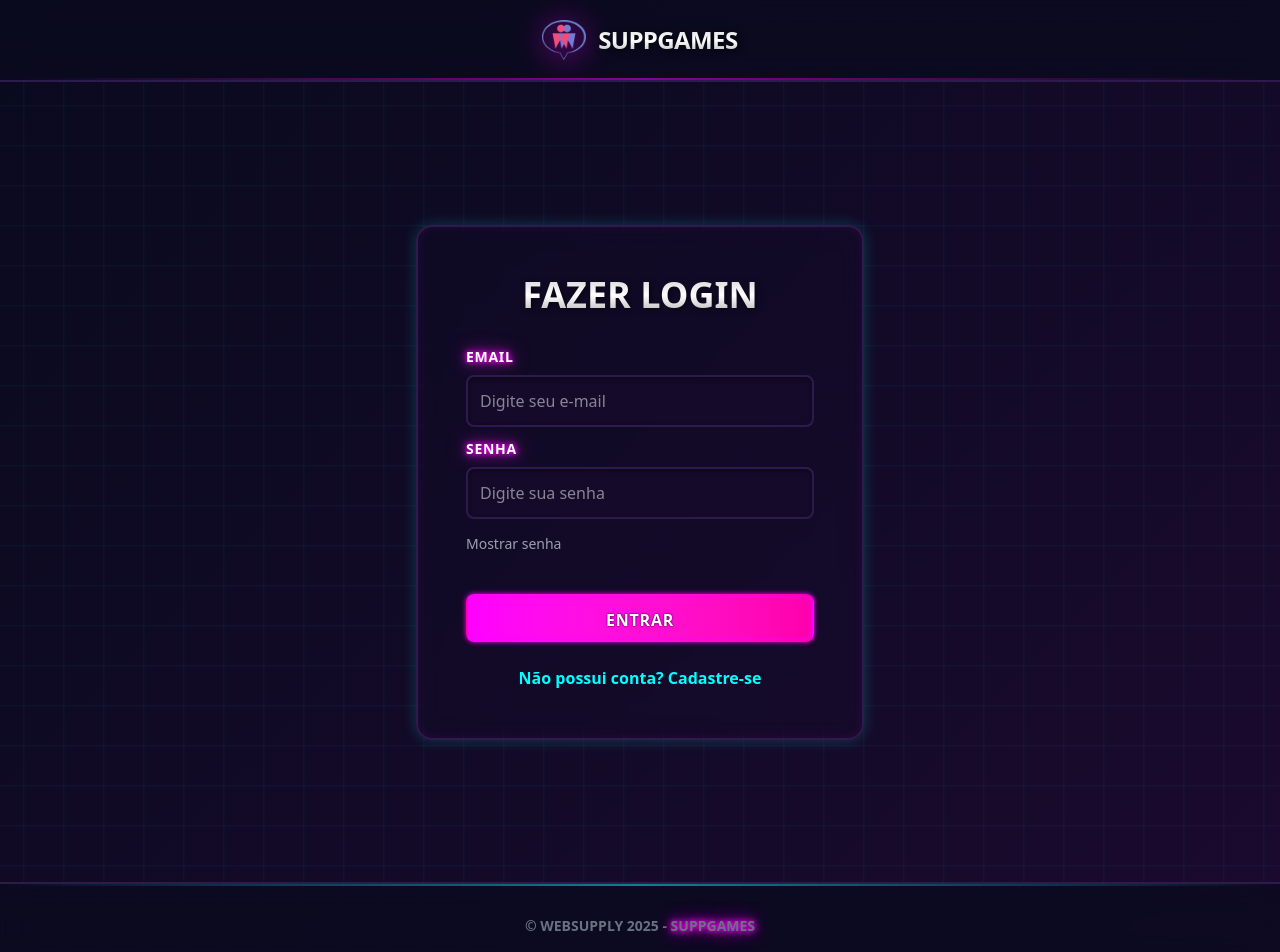
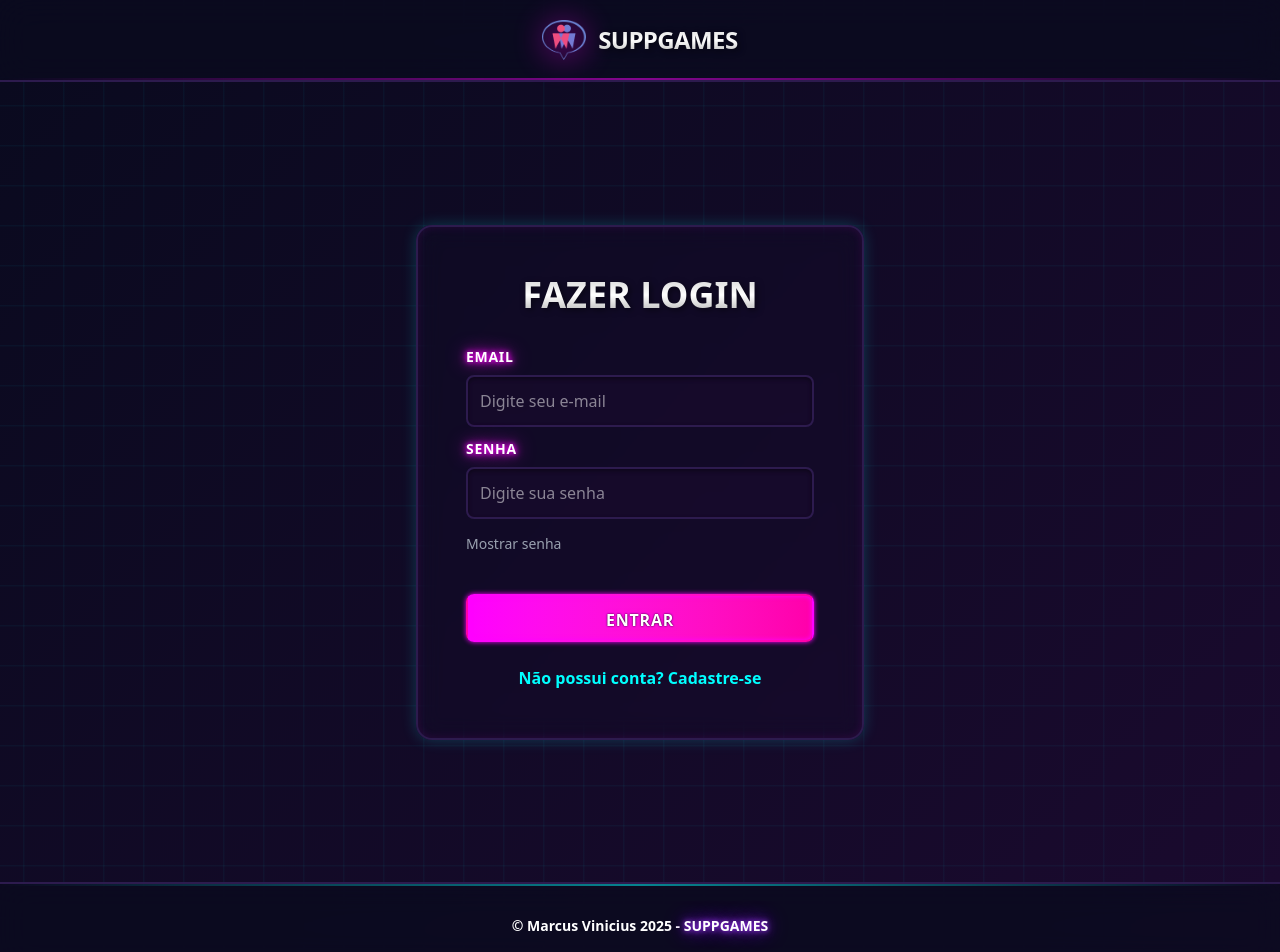
Before and after one commit to Markscsl/supp-games-frontend, a Vue app: page /login in a window 1280 px wide. Shown: the top 952 px of the page. Built offline with nearby package versions, Linux system fonts and the light colour scheme.

Commit message:
fix: http error

```diff
--- a/src/components/Footer.vue
+++ b/src/components/Footer.vue
@@ -4,8 +4,8 @@
 
     <div class="max-w-7xl mx-auto px-8 py-8">
       <div class="flex flex-col md:flex-row justify-center items-center gap-4">
-        <p class="text-gray-500 text-sm font-bold">
-          &copy; WEBSUPPLY 2025 - <span class="neon-text-pink">SUPPGAMES</span>
+        <p class="text-white text-sm font-bold">
+          &copy; Marcus Vinicius 2025 - <span class="neon-text-purple">SUPPGAMES</span>
         </p>
         </div>
       </div>
--- a/src/services/apiService.js
+++ b/src/services/apiService.js
@@ -69,6 +69,6 @@ export const annotationService = {
         return apiClient.post('/Annotations', annotationData)
     },
     update(annotationId, annotationData){
-        return apiClient.post(`/Annotations/${annotationId}`, annotationData)
+        return apiClient.put(`/Annotations/${annotationId}`, annotationData)
     }
 }
```
